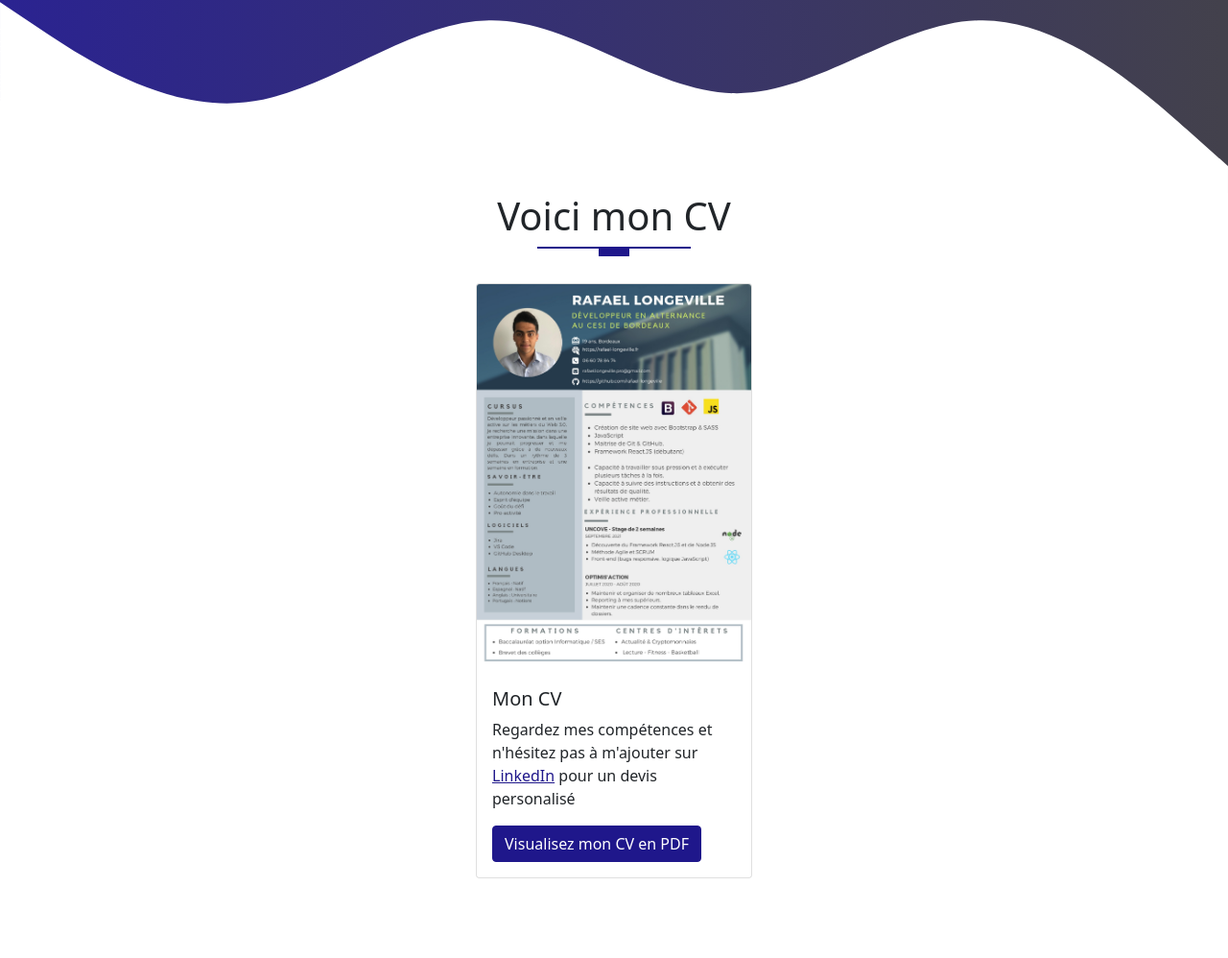
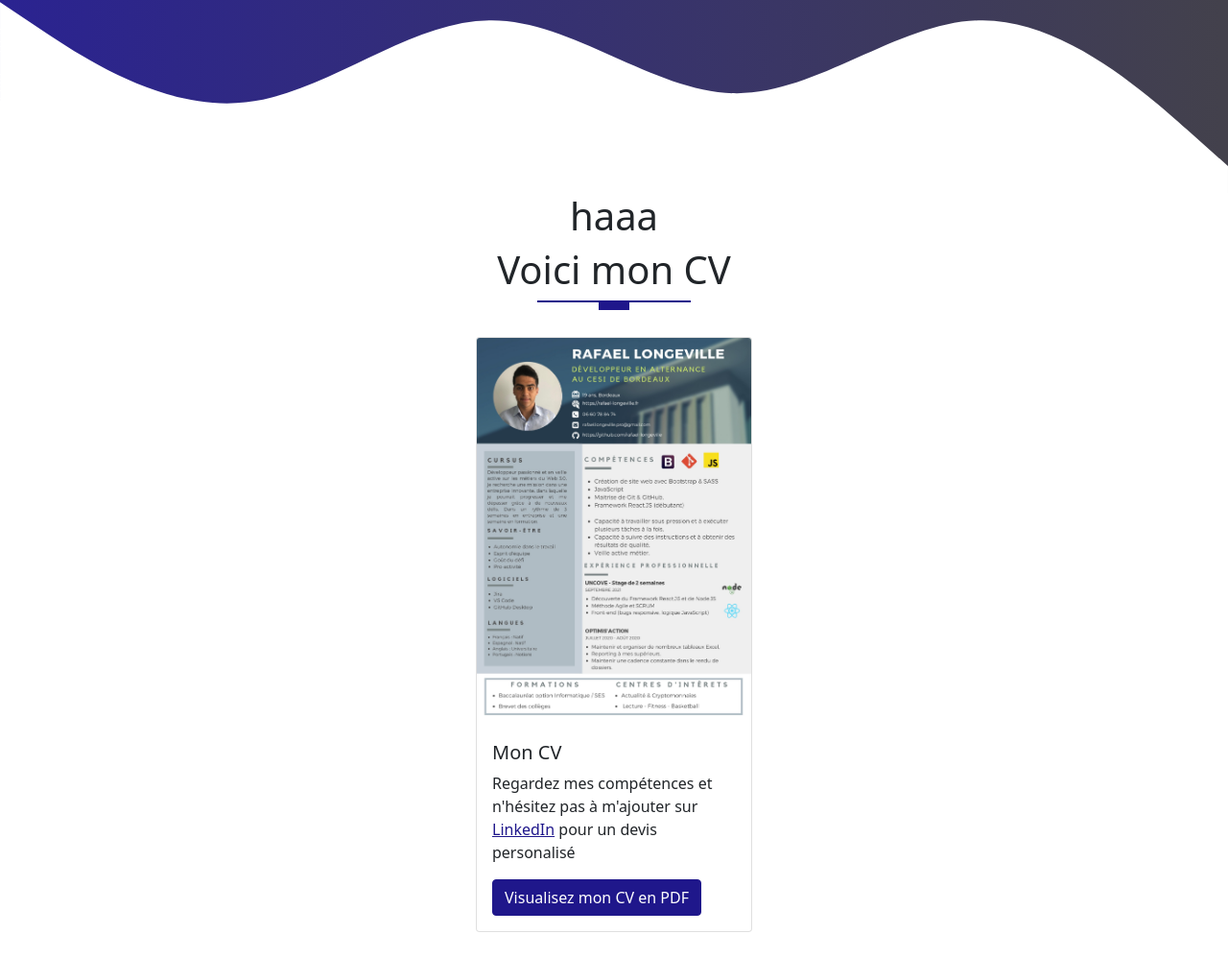
Before and after one commit to rafael-longeville/bootstrap-v5, a website: page index.html in a window 1280 px wide. Shown: the part 2695-3693 px from the top of the page at 96% size. Drawn offline with Linux system fonts and the light colour scheme.

Commit message:
commit experience

```diff
--- a/index.html
+++ b/index.html
@@ -266,6 +266,20 @@
     </svg>
   </section>
 
+  <!-- Commencer la partie experience professionnelle-->
+
+  <section id="experience" class="experience">
+    <div class="container">
+      <div class="row justify-content-md-center">
+        <div class="col-opt col-md-auto">
+          <h1>haaa
+          </h1>
+        </div>
+      </div>
+
+    </div>
+  </section>
+
   <!--Commencer la carte pour le CV-->
   <div class="carde" id="card">
     <div class="carde row text-center mb-2" style="margin-left: 0;margin-right: 0;">
--- /dev/null
+++ b/scss/sections/_experience.scss
@@ -0,0 +1,6 @@
+@use '../custom' as *;
+@use '../components/mixins' as *;
+
+.col-opt {
+  display: grid;
+}
--- a/scss/style.scss
+++ b/scss/style.scss
@@ -18,3 +18,4 @@
 @use 'sections/testimonials';
 @use 'sections/card';
 @use 'sections/footer';
+@use 'sections/experience';
```
Also changed, not shown: assets/css/style.css, 1 other file.
